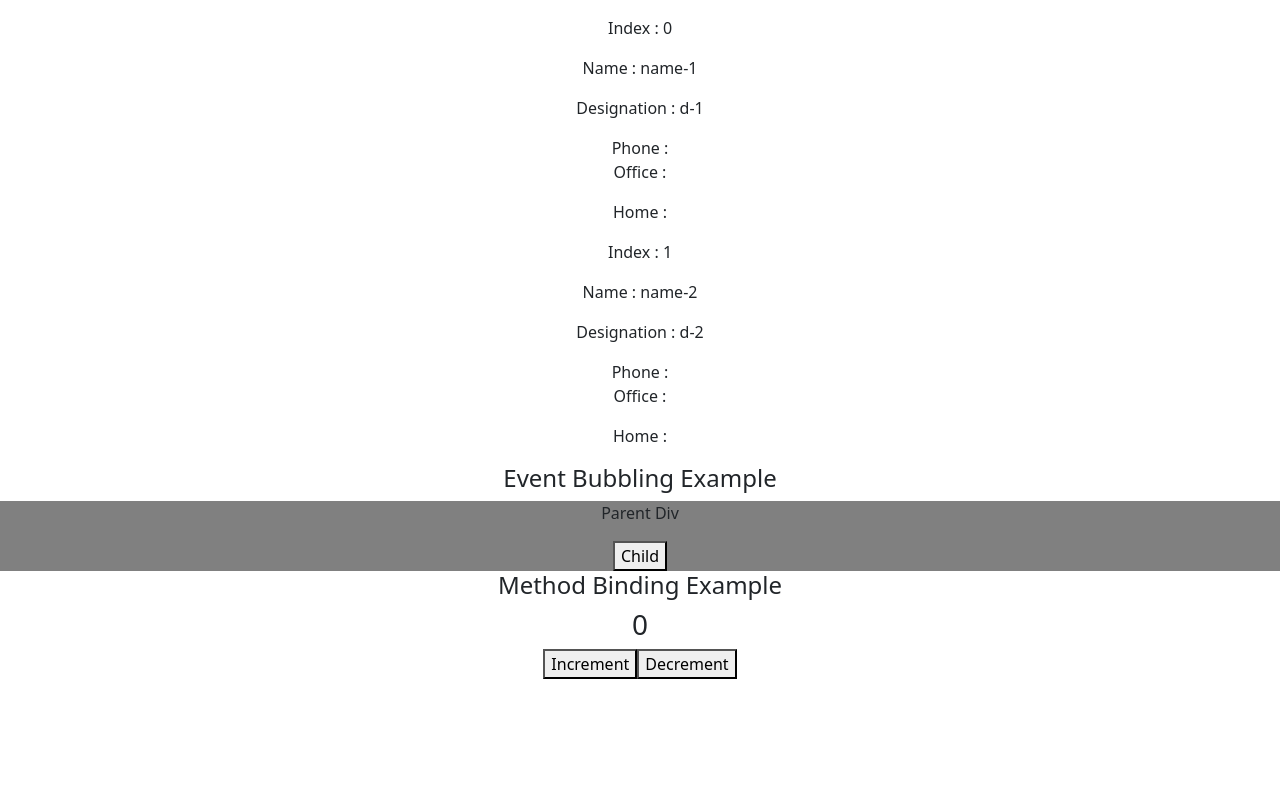
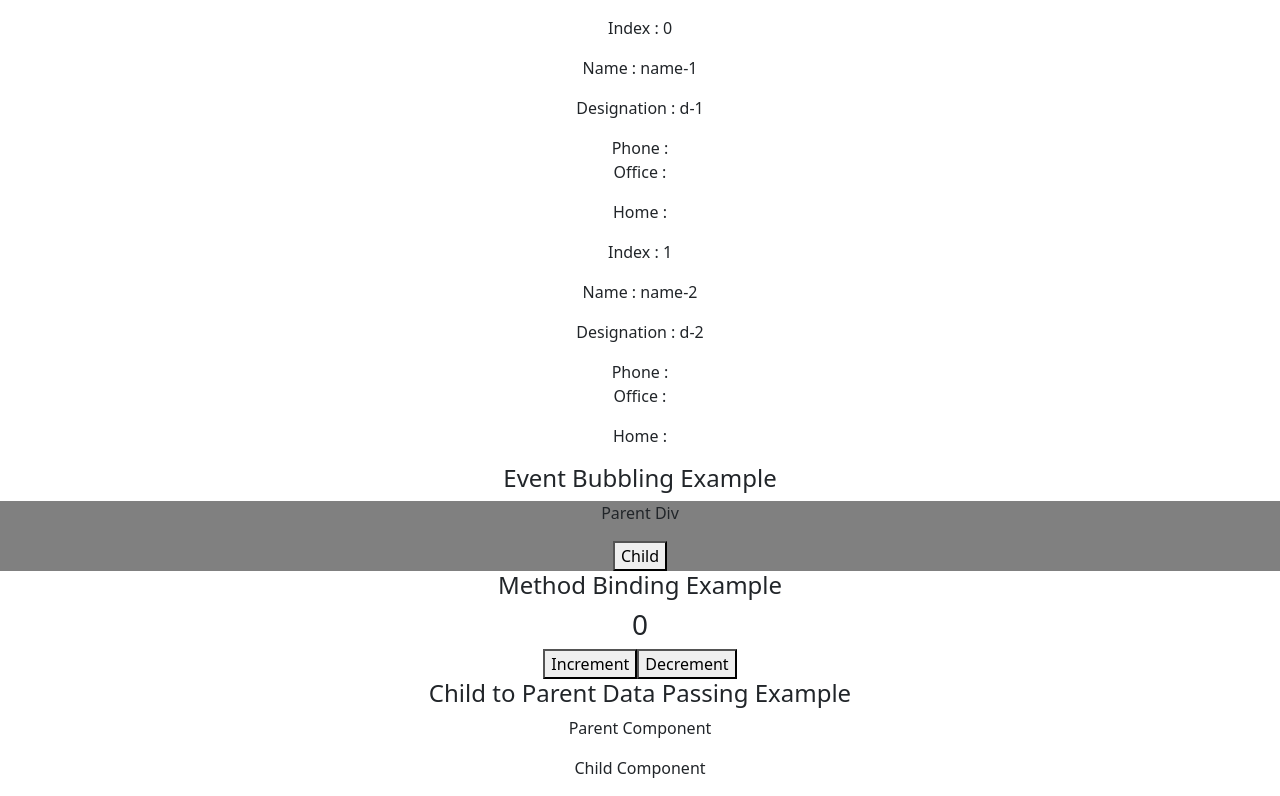
Before and after one commit to mamunurrashid1010/react-practice, a React (Create React App) app: page / in a window 1280 px wide. Shown: the part 4665-5461 px from the top of the page. Before the commit the page ends 5344 px from the top, so only its background shows below. Built offline with nearby package versions, Linux system fonts and the light colour scheme; no server answers.

Commit message:
Child to parent data passing example

```diff
--- a/src/App.js
+++ b/src/App.js
@@ -38,6 +38,7 @@ import ExampleInFunctionalComponent from ".//ConditionalRendering/ExampleInFunct
 import React from "react";
 import EventBubbling from "./Event_Bubbling/EventBubbling";
 import BindingExample from "./Binding/BindingExample";
+import ExampleInFunction from "./Child_to_parent_data_passing/ExampleInFunction";
 
 function App() {
   return (
@@ -126,6 +127,10 @@ function App() {
       <h4>Method Binding Example</h4>
       <BindingExample/>
 
+
+      <h4>Child to Parent Data Passing Example</h4>
+      <ExampleInFunction/>
+
       </scrool>
 
     </div>
--- /dev/null
+++ b/src/Child_to_parent_data_passing/Child.js
@@ -0,0 +1,15 @@
+import React from 'react';
+
+const Child = (props) => {
+
+    const title = 'test child data';
+    props.onHandle(title);
+
+    return (
+        <div>
+            <p>Child Component</p>
+        </div>
+    );
+};
+
+export default Child;
--- /dev/null
+++ b/src/Child_to_parent_data_passing/ExampleInFunction.js
@@ -0,0 +1,22 @@
+/*
+    Child to Parent Data Passing Example
+*/
+import React, {useState} from 'react';
+import Child from "./Child";
+
+const ExampleInFunction = () => {
+    const {title,SetTitle} = useState();
+
+    const getChildData = (data) =>{
+        console.log(data);
+    }
+
+    return (
+        <div>
+            <p>Parent Component</p>
+            <Child onHandle={getChildData} />
+        </div>
+    );
+};
+
+export default ExampleInFunction;
```
Also changed, not shown: 1 other file (tests, documents, lock files or other folders).
